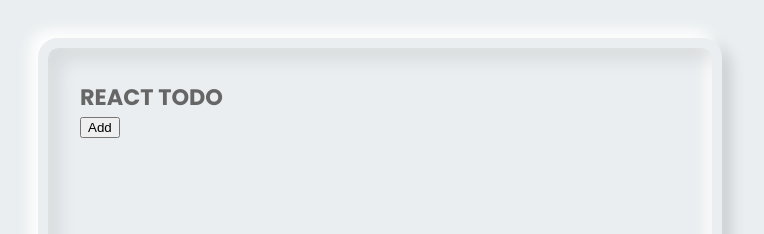
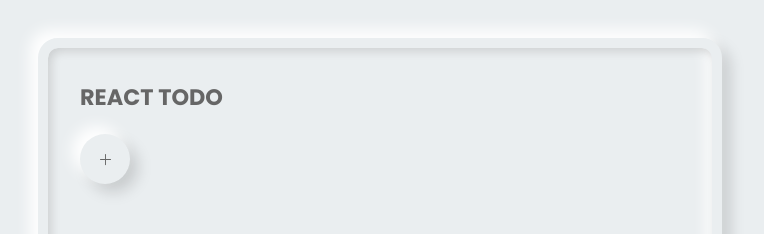
Before and after one commit to tyrants666/React-Todo, a React (Create React App) app: page / in a window 1280 px wide. Shown: the top 234 px of the page, without its empty margins (260-1024 px from the left). Built offline with nearby package versions, Linux system fonts and the light colour scheme.

Commit message:
Re4act icons added

```diff
--- a/package.json
+++ b/package.json
@@ -8,6 +8,7 @@
     "@testing-library/user-event": "^12.8.3",
     "react": "^17.0.2",
     "react-dom": "^17.0.2",
+    "react-icons": "^4.3.1",
     "react-scripts": "4.0.3",
     "web-vitals": "^1.1.2"
   },
--- a/src/components/Button.js
+++ b/src/components/Button.js
@@ -1,7 +1,9 @@
+
+import { BsPlusLg } from "react-icons/bs";
 
 const Button = () => {
     return (
-        <button className="btn">Add</button>
+        <button className="btn btn-round"><BsPlusLg /></button>
     )
 }
 
--- a/src/index.css
+++ b/src/index.css
@@ -1,23 +1,20 @@
 @import url('https://fonts.googleapis.com/css2?family=Poppins:ital,wght@0,100;0,200;0,300;0,400;0,500;0,600;0,700;0,800;0,900;1,100;1,200;1,300;1,400;1,500;1,600;1,700;1,800;1,900&display=swap');
 
 :root{
-  --prime: #eaeef0;
+  --core: #eaeef0;
+  --primary : hsl(198, 89%, 55%);
   --grey: #666;
 }
 
 body {
   margin: 0;
   font-family: "poppins", sans-serif;
-  background: var(--prime);
+  background: var(--core);
 }
 
 code {
   font-family: source-code-pro, Menlo, Monaco, Consolas, 'Courier New',
     monospace;
-}
-
-h4 {
-  margin: 0;
 }
 
 .App {
@@ -32,14 +29,44 @@ h4 {
   font-size: 1rem;
   padding: 2em;
   width: 70%;
-  border: 10px solid var(--prime);
+  border: 10px solid var(--core);
   border-radius: 20px;
   overflow: hidden;
   max-width: 600px;
   height: 80%;
-  background: var(--prime);
+  background: var(--core);
   box-shadow: -8px -8px 15px #fff,
-  8px 8px 15px rgb(0 0 0 / 15%),
-  inset 10px 10px 20px #00000017,
+  8px 8px 15px hsl(0deg 0% 0% / 15%),
+  inset 3px 3px 10px hsl(0deg 0% 0% / 15%),
   inset -5px -5px 15px #fff;
 }
+
+header h4 {
+  margin: 0 0 20px 0;
+}
+
+/* Button Component ------------------------ */
+
+.btn-round {
+  all: unset;
+  box-shadow: -8px -8px 15px #fff,
+  8px 8px 15px hsla(0, 0%, 0%, 15%);
+  height: 50px;
+  width: 50px;
+  border-radius: 50%;
+  display: flex;
+  align-items: center;
+  justify-content: center;
+  cursor: pointer;
+}
+
+.btn-round:hover svg {
+  color: var(--primary);
+}
+
+.btn-round svg {
+  width: 30%;
+  height: 30%;
+  color: var(--grey);
+  transition: .3s;
+}
```
Also changed, not shown: 1 other file (tests, documents, lock files or other folders).
